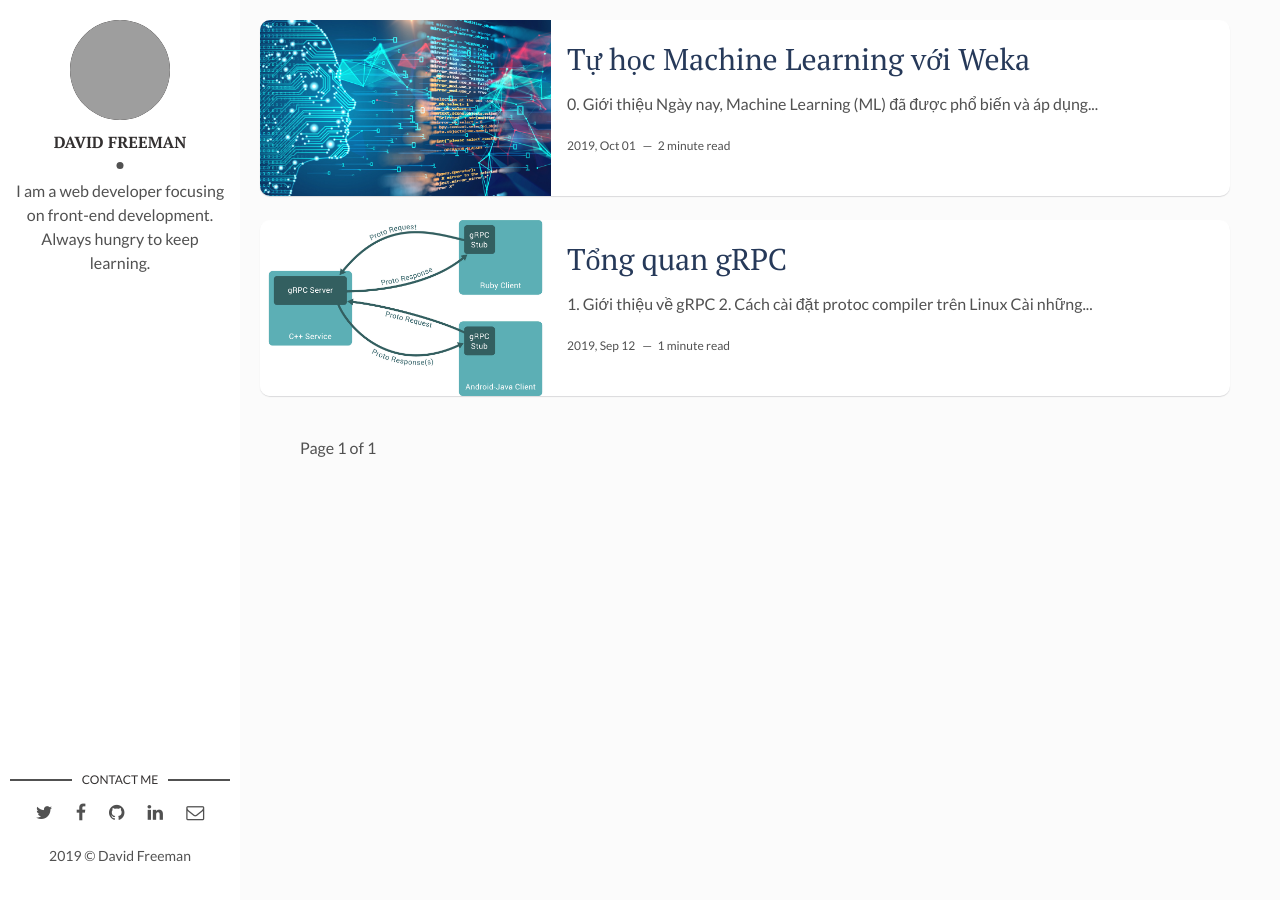
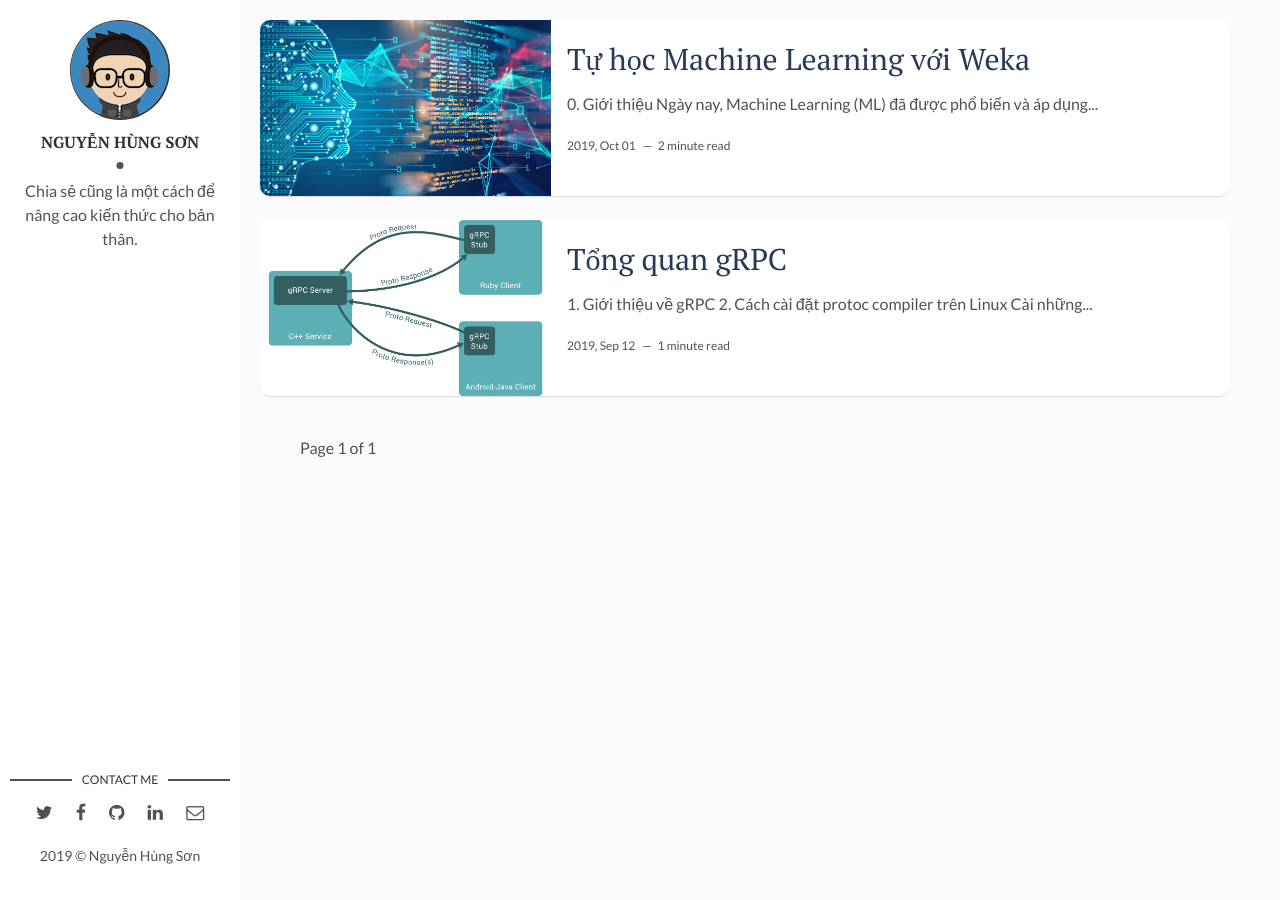
Before and after one commit to sonitx/nguyenhungson.github.io, a Jekyll site: the page built from index.html, in a window 1280 px wide. Built offline with Jekyll 4.4.1, drawn with Linux system fonts in a browser that asks for light colours; the list of posts is cut into pages by our own code; grey boxes are pictures that could not be loaded.

Commit message:
Update website profile

```diff
--- a/_config.yml
+++ b/_config.yml
@@ -9,17 +9,17 @@ url: "" # the base hostname & protocol for your site, e.g. http://example.com
 site-twitter: #if your site has a twitter account, enter it here
 
 # Author Settings
-author: David Freeman # add your name
-author-img: david-freeman.jpg # add your photo
-about-author: I am a web developer focusing on front-end development. Always hungry to keep learning. # add description
+author: Nguyễn Hùng Sơn # add your name
+author-img: developer-avatar.png # add your photo
+about-author: Chia sẻ cũng là một cách để nâng cao kiến thức cho bản thân. # add description
 social-twitter: # add your Twitter handle
 social-facebook: # add your Facebook handle
-social-github: artemsheludko # add your Github handle
+social-github: nguyenhungson # add your Github handle
 social-linkedin: # add your Linkedin handle
 social-email: # add your Email address
 
 # Disqus
-discus-identifier: mr-brown # add your discus identifier
+discus-identifier: entertaimentchannel # add your discus identifier
 
 # Tracker
 analytics: UA-103638564-1 # Google Analytics
@@ -31,7 +31,7 @@ plugins:
   - jekyll-paginate
   - jemoji
 
-paginate: 8
+paginate: 10
 paginate_path: "/page/:num"
 
 exclude: ["node_modules", "gulpfile.js", "package.json", "yarn.lock"]
```
Also changed, not shown: assets/img/developer-avatar.png (added).
